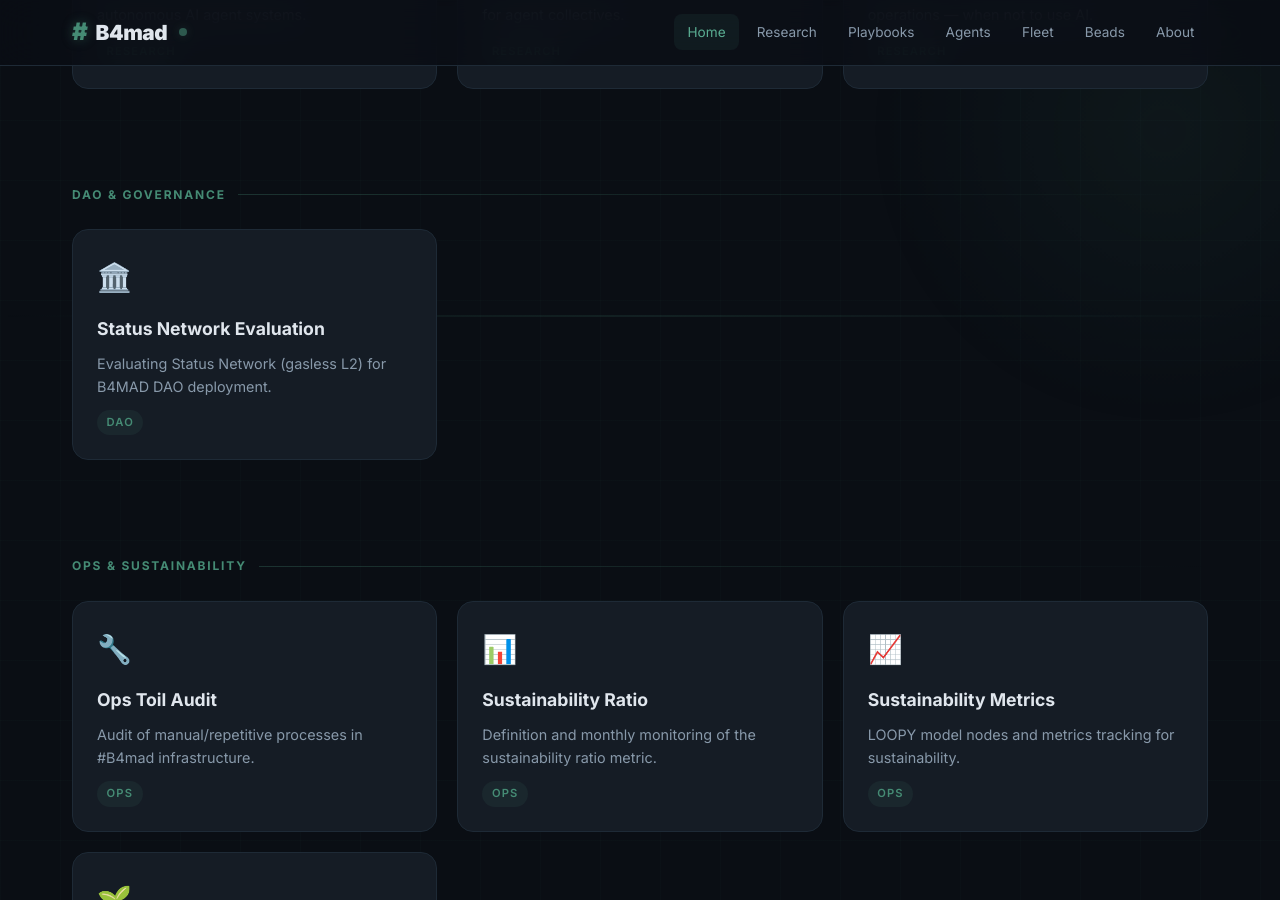
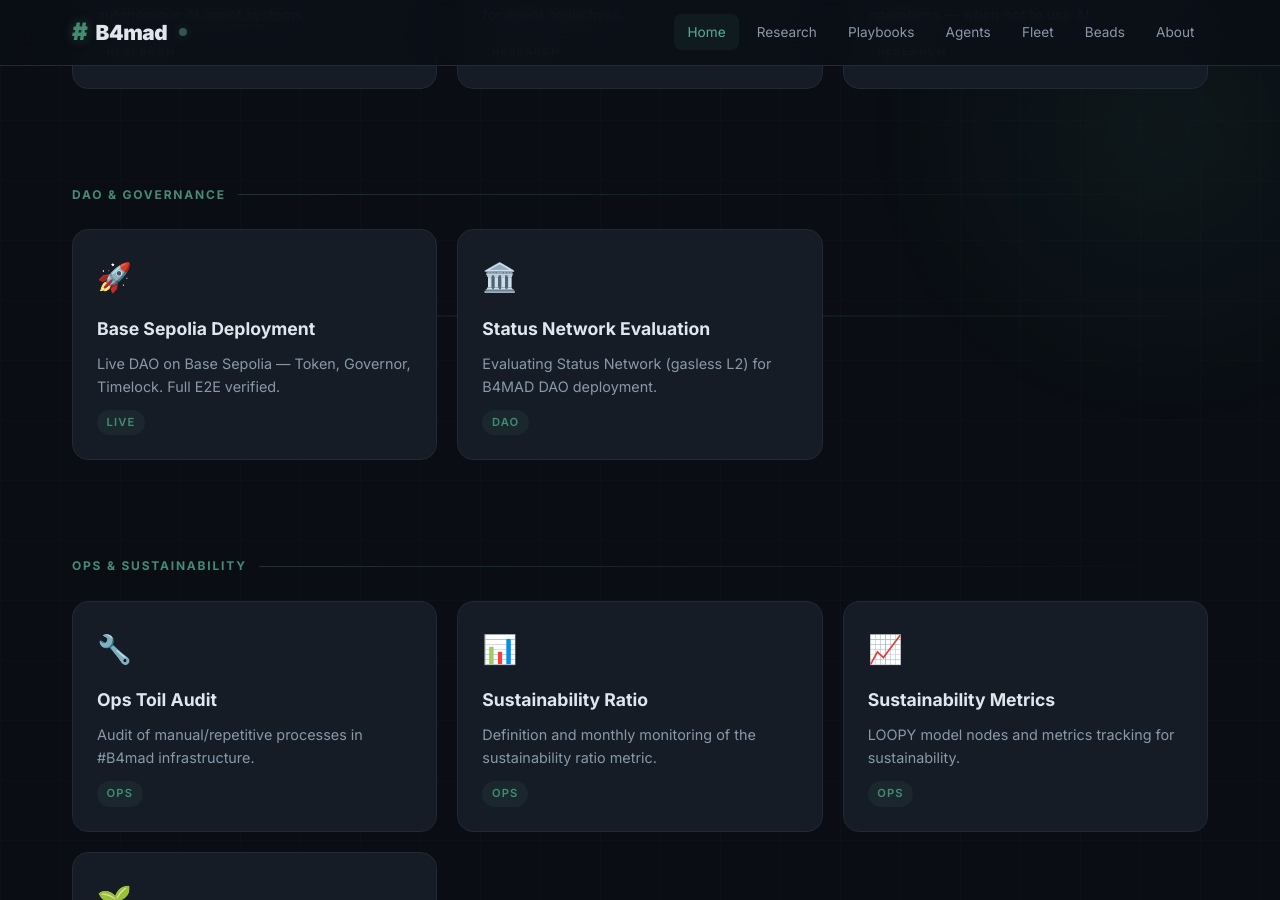
Before and after one commit to brenner-axiom/docs, a Jekyll site: the page built from index.md, in a window 1280 px wide and 900 px high, scrolled down 1561 px. Built offline with Jekyll 4.4.1, drawn with Linux system fonts in a browser that asks for light colours.

Commit message:
feat: add Base Sepolia deployment card to homepage

```diff
--- a/index.md
+++ b/index.md
@@ -89,6 +89,12 @@ title: Home
 <div class="section">
   <div class="section-title">DAO & Governance</div>
   <div class="card-grid">
+    <a href="{{ '/dao/base-sepolia' | relative_url }}" class="card card--highlight" style="text-decoration:none;">
+      <span class="card-emoji">🚀</span>
+      <h3>Base Sepolia Deployment</h3>
+      <p>Live DAO on Base Sepolia — Token, Governor, Timelock. Full E2E verified.</p>
+      <span class="card-tag">LIVE</span>
+    </a>
     <a href="{{ '/dao/status-network-evaluation' | relative_url }}" class="card" style="text-decoration:none;">
       <span class="card-emoji">🏛️</span>
       <h3>Status Network Evaluation</h3>
```
